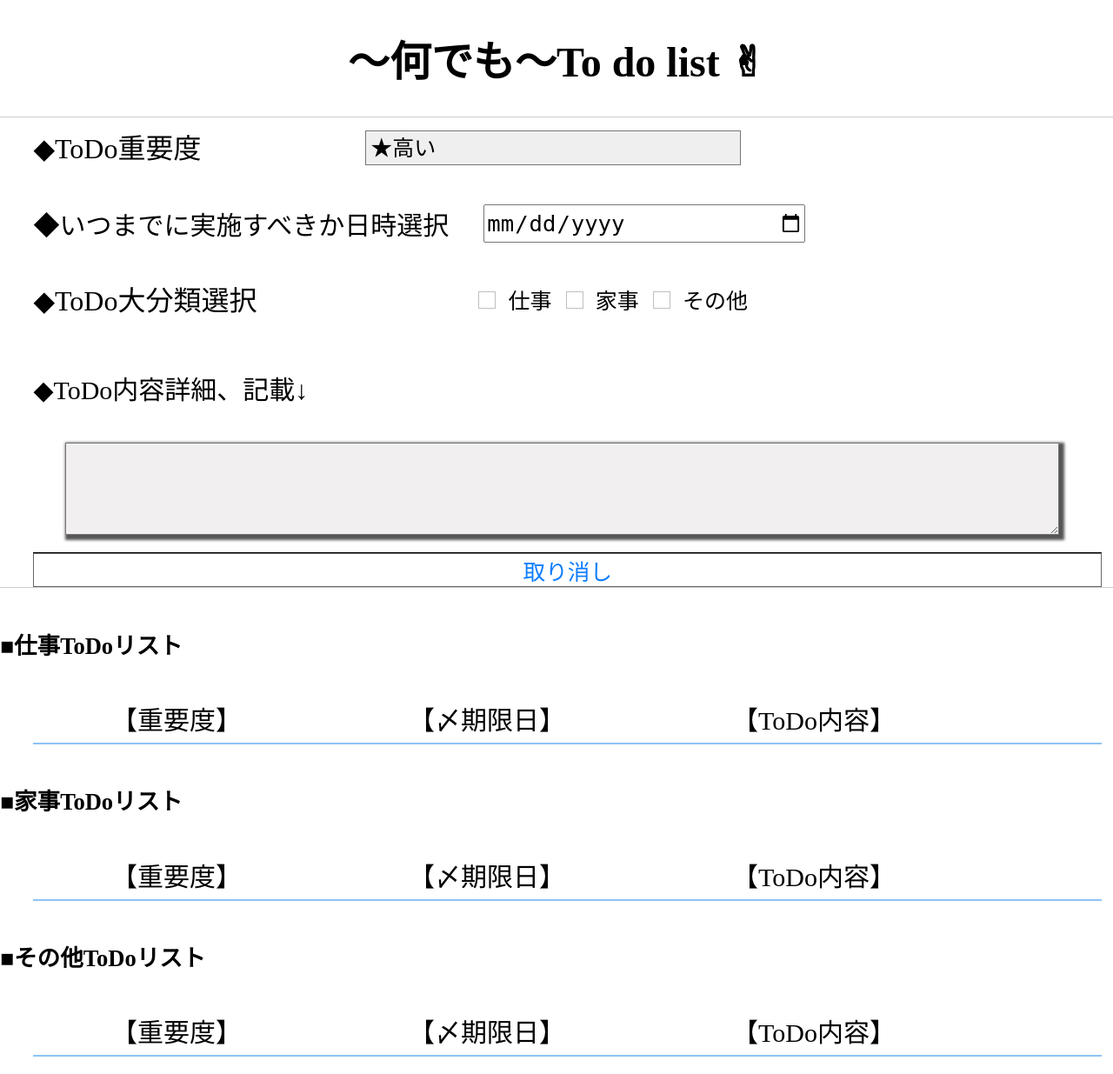
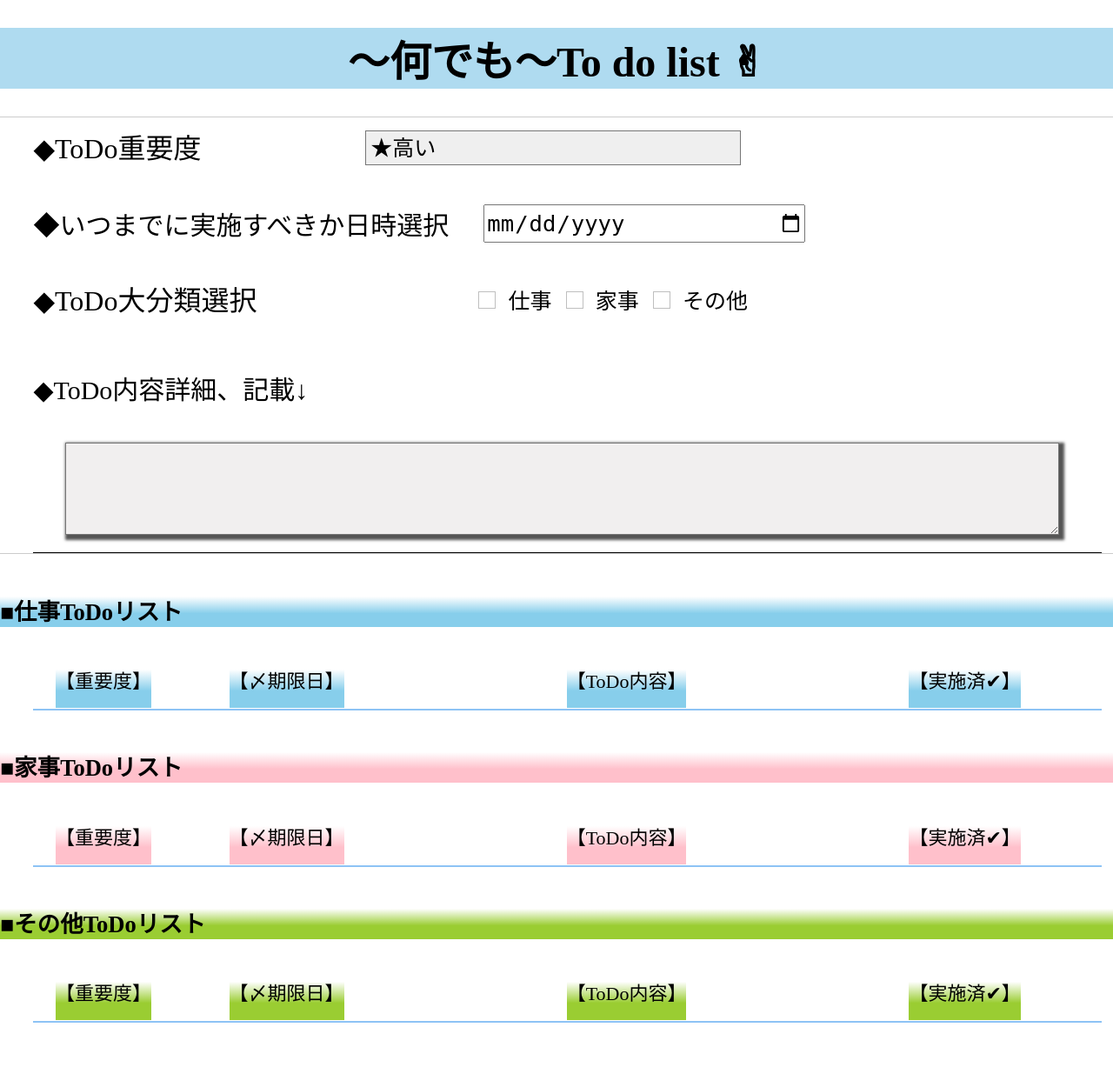
Before and after one commit to RaaanaD/prog, a PHP site: page / in a window 1280 px wide. Shown: the whole page at 87% size. After the commit the page ends 1176 px from the top, so only its background shows below. Run offline with PHP 8.4, Linux system fonts and the light colour scheme.

Commit message:
Add files via upload

```diff
--- a/js02回目_DaiRinako _21/css/style.css
+++ b/js02回目_DaiRinako _21/css/style.css
@@ -7,12 +7,15 @@ body {
 }
 
 header {
-  background-color: #fff;
   border-bottom: 1px solid #ccc;
   text-align: center;
 }
+
 h1 {
   font-size: 150%;
+  /* background:linear-gradient(transparent 60%,skyblue 60%); */
+  background-color:rgba(96, 183, 226, 0.5);
+  text-align: center;
 }
 
 main {
@@ -94,7 +97,7 @@ input[type*="radio"] {
 }
 
 input[type*="radio"]:checked {
-  border: solid 1px black;
+  border: solid 3px black;
   background-color:skyblue;
 }
 
@@ -166,29 +169,61 @@ p {
   display: none;
 }
 
+#clear {
+  display: none;
+}
+
+#clear2 {
+  display: none;
+}
+
+#clear3 {
+  display: none;
+}
+
+
 .a {
   display: flex;
   height: 50px;
 }
 
-.b {
-  margin-left:10%;
+.a2 {
+  display: flex;
+  height: 50px;
+}
+
+.a3 {
+  display: flex;
+  height: 50px;
+}
+
+.b, .b2, .b3 {
+  margin-left:5%;
   margin-top: 0;
   margin-bottom: 0;
+  font-size: 22px;
 }
 
-.c {
-  margin-left:15%;
+.c, .c2, .c3 {
+  margin-left:7%;
   margin-top: 0;
   margin-bottom: 0;
+  font-size: 22px;
 }
 
-.d {
-  margin-left:15%;
+.d, .d2, .d3 {
+  margin-left:20%;
   margin-top: 0;
   margin-bottom: 0;
+  font-size: 22px;
 }
 
+.e, .e2, .e3 {
+  margin-left:20%;
+  margin-top: 0;
+  margin-bottom: 0;
+  font-size: 22px;
+}
 
 .subtitle {
   margin-bottom: 0;
@@ -209,3 +244,45 @@ p {
 background-color: green;
 margin-top: 0;
 }
+
+.job {
+  background:linear-gradient(transparent 10%,skyblue 60%);
+}
+
+.b, .c, .d, .e{
+  background:linear-gradient(transparent 10%,skyblue 60%);
+}
+
+.house {
+  background:linear-gradient(transparent 10%,pink 60%);
+}
+
+.b2, .c2, .d2, .e2{
+  background:linear-gradient(transparent 10%,pink 60%);
+}
+
+.other {
+  background:linear-gradient(transparent 10%,yellowgreen 60%);
+}
+
+.b3, .c3, .d3, .e3{
+  background:linear-gradient(transparent 10%,yellowgreen 60%);
+}
+
+.t {
+  width: 15%;
+  background-color: azure;
+}
+
+.t2 {
+  width: 20%;
+  background-color: azure;
+}
+
+.t3 {
+  width: 50%;
+}
+
+.t {
+  width: 15%;
+}
--- a/js02回目_DaiRinako _21/index.html
+++ b/js02回目_DaiRinako _21/index.html
@@ -8,8 +8,7 @@
 </head>
 <body>
 <header>
-<h1>〜何でも〜To do list ✌︎
-</h1>
+<h1>〜何でも〜To do list ✌︎</h1>
 </header>
 <main>
 
@@ -45,6 +44,7 @@
             </dd>
     </dl>
 
+
     <!-- <dl class="form_inner">
         <dt class="dai">■大分類選択</dt>
         <dd class="sentaku"><select name="text" id="key" class="sentaku" >
@@ -64,36 +64,40 @@
         <li id ="save2">保存</li>
         <li id ="save3">保存</li>
         <li id="clear">取り消し</li>
+        <li id="clear2">取り消し</li>
+        <li id="clear3">取り消し</li>
         <!-- <li id="narabi">並び替え</li> -->
     </ul>
 </main>
 
 
 <table id="list">
-    <h5>■仕事ToDoリスト</h5>
+    <h5 class="job">■仕事ToDoリスト</h5>
     <div class="a">
         <p class="b">【重要度】</p>
         <p class="c">【〆期限日】</p>
         <p class="d">【ToDo内容】</p>
+        <p class="e">【実施済✔︎】</p>
     </div>
-
 </table>
 
 <table id="list2">
-    <h5>■家事ToDoリスト</h5>
-    <div class="a">
-        <p class="b">【重要度】</p>
-        <p class="c">【〆期限日】</p>
-        <p class="d">【ToDo内容】</p>
+    <h5 class="house">■家事ToDoリスト</h5>
+    <div class="a2">
+        <p class="b2">【重要度】</p>
+        <p class="c2">【〆期限日】</p>
+        <p class="d2">【ToDo内容】</p>
+        <p class="e2">【実施済✔︎】</p>
     </div>
 </table>
 
 <table id="list3">
-    <h5>■その他ToDoリスト</h5>
-    <div class="a">
-        <p class="b">【重要度】</p>
-        <p class="c">【〆期限日】</p>
-        <p class="d">【ToDo内容】</p>
+    <h5 class="other">■その他ToDoリスト</h5>
+    <div class="a3">
+        <p class="b3">【重要度】</p>
+        <p class="c3">【〆期限日】</p>
+        <p class="d3">【ToDo内容】</p>
+        <p class="e3">【実施済✔︎】</p>
     </div>
 </table>
 
@@ -106,14 +110,23 @@
         $('[id=save2]').hide();
         $('[id=save3]').hide();
         $('[id=save]').show();
+        $('[id=clear2]').hide();
+        $('[id=clear3]').hide();
+        $('[id=clear]').show();
         } else if ($('[id=house]').prop('checked')) {
         $('[id=save]').hide();
         $('[id=save3]').hide();
         $('[id=save2]').show();
+        $('[id=clear]').hide();
+        $('[id=clear3]').hide();
+        $('[id=clear2]').show();
         } else {
         $('[id=save]').hide();
         $('[id=save2]').hide();
         $('[id=save3]').show();
+        $('[id=clear]').hide();
+        $('[id=clear2]').hide();
+        $('[id=clear3]').show();
         }
     });
     });
@@ -135,9 +148,10 @@
 
         const html = `
         <tr>
-            <th>${zyuyo}</th>
-            <th>${date}</th>
-            <td>${value}</td>
+            <th class="t">${zyuyo}</th>
+            <th class="t2">${date}</th>
+            <td class="t3">${value}</td>
+            <td class="t4"><input type="checkbox" /></td>
         </tr>
         `
         $("#list").append(html);
@@ -166,9 +180,10 @@
 
         const html = `
         <tr>
-            <th>${zyuyo}</th>
-            <th>${date}</th>
-            <td>${value}</td>
+            <th class="t">${zyuyo}</th>
+            <th class="t2">${date}</th>
+            <td class="t3">${value}</td>
+            <td class="t4"><input type="checkbox" /></td>
         </tr>
         `
         $("#list2").append(html);
@@ -196,9 +211,10 @@
 
         const html = `
         <tr>
-            <th>${zyuyo}</th>
-            <th>${date}</th>
-            <td>${value}</td>
+            <th class="t">${zyuyo}</th>
+            <th class="t2">${date}</th>
+            <td class="t3">${value}</td>
+            <td class="t4"><input type="checkbox" /></td>
         </tr>
         `
         $("#list3").append(html);
@@ -214,10 +230,19 @@
     // localStorage.clear();
     localStorage.clear();
     $("#list").empty();
+    });
 
+     $("#clear2").on('click' ,function(){
+    // localStorage.clear();
+    localStorage.clear();
+    $("#list2").empty();
+    });
 
-
-     });
+     $("#clear3").on('click' ,function(){
+    // localStorage.clear();
+    localStorage.clear();
+    $("#list3").empty();
+    });
 
 //3.ページ読み込み：保存データ取得表示
   for(let i = 0; i<localStorage.length; i++){
```
